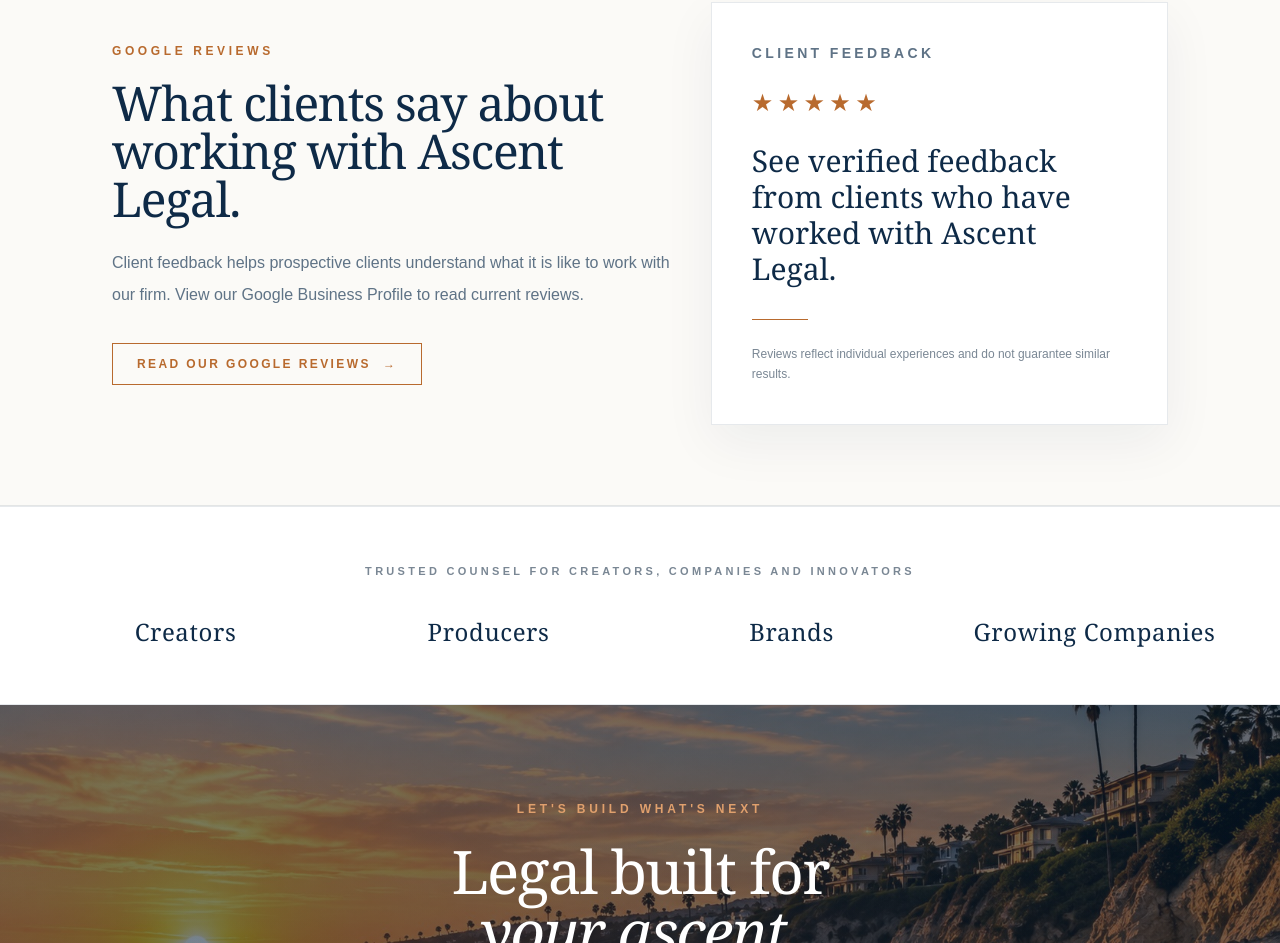
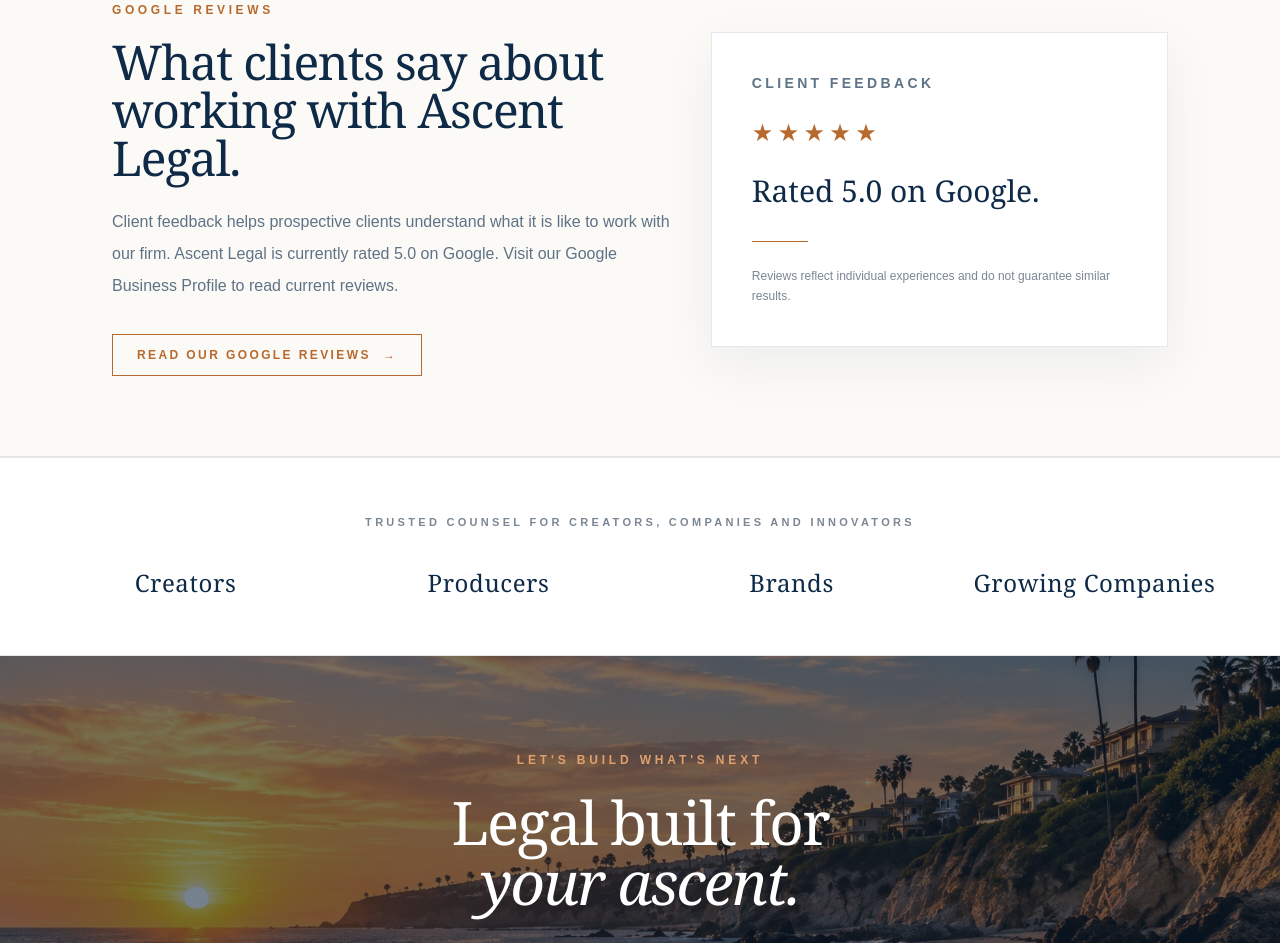
Before and after one commit to ajdreams17/Ascentlegal, a Next.js app: page / in a window 1280 px wide. Shown: the part 3016-3959 px from the top of the page. Built offline with nearby package versions, Linux system fonts and the light colour scheme.

Commit message:
Use verified Google rating in homepage review section

```diff
--- a/app/page.jsx
+++ b/app/page.jsx
@@ -210,8 +210,8 @@ export default function HomePage() {
 
               <p className="mt-6 max-w-xl text-base leading-8 text-[#5F7386]">
                 Client feedback helps prospective clients understand what it is
-                like to work with our firm. View our Google Business Profile to
-                read current reviews.
+                like to work with our firm. Ascent Legal is currently rated 5.0
+                on Google. Visit our Google Business Profile to read current reviews.
               </p>
 
               <a
@@ -237,8 +237,7 @@ export default function HomePage() {
               </div>
 
               <p className="mt-6 font-serif text-2xl leading-relaxed text-[#0E2A47] sm:text-3xl">
-                See verified feedback from clients who have worked with
-                Ascent Legal.
+                Rated 5.0 on Google.
               </p>
 
               <div className="mt-8 h-px w-14 bg-[#B86A2E]" />
```
